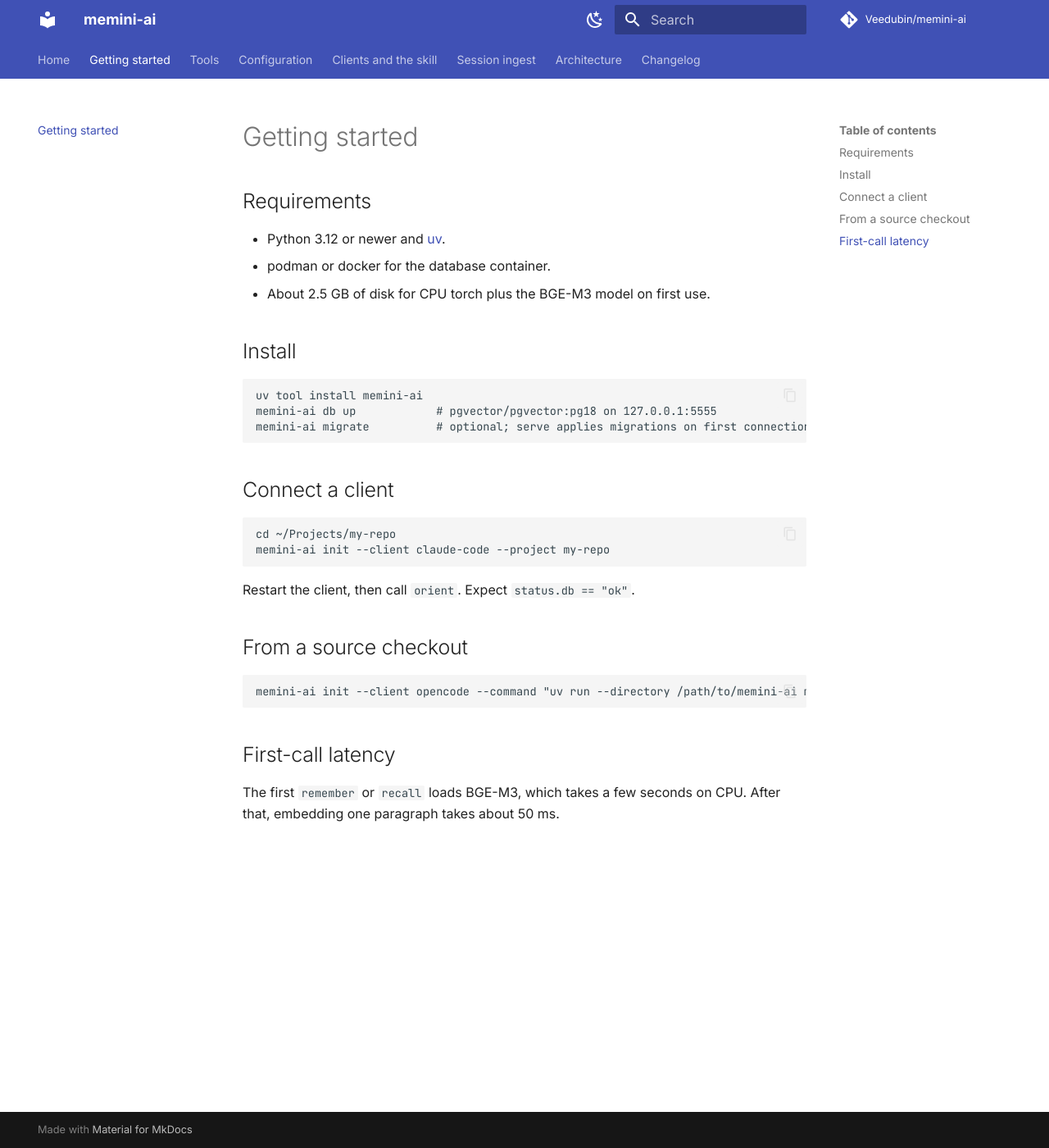
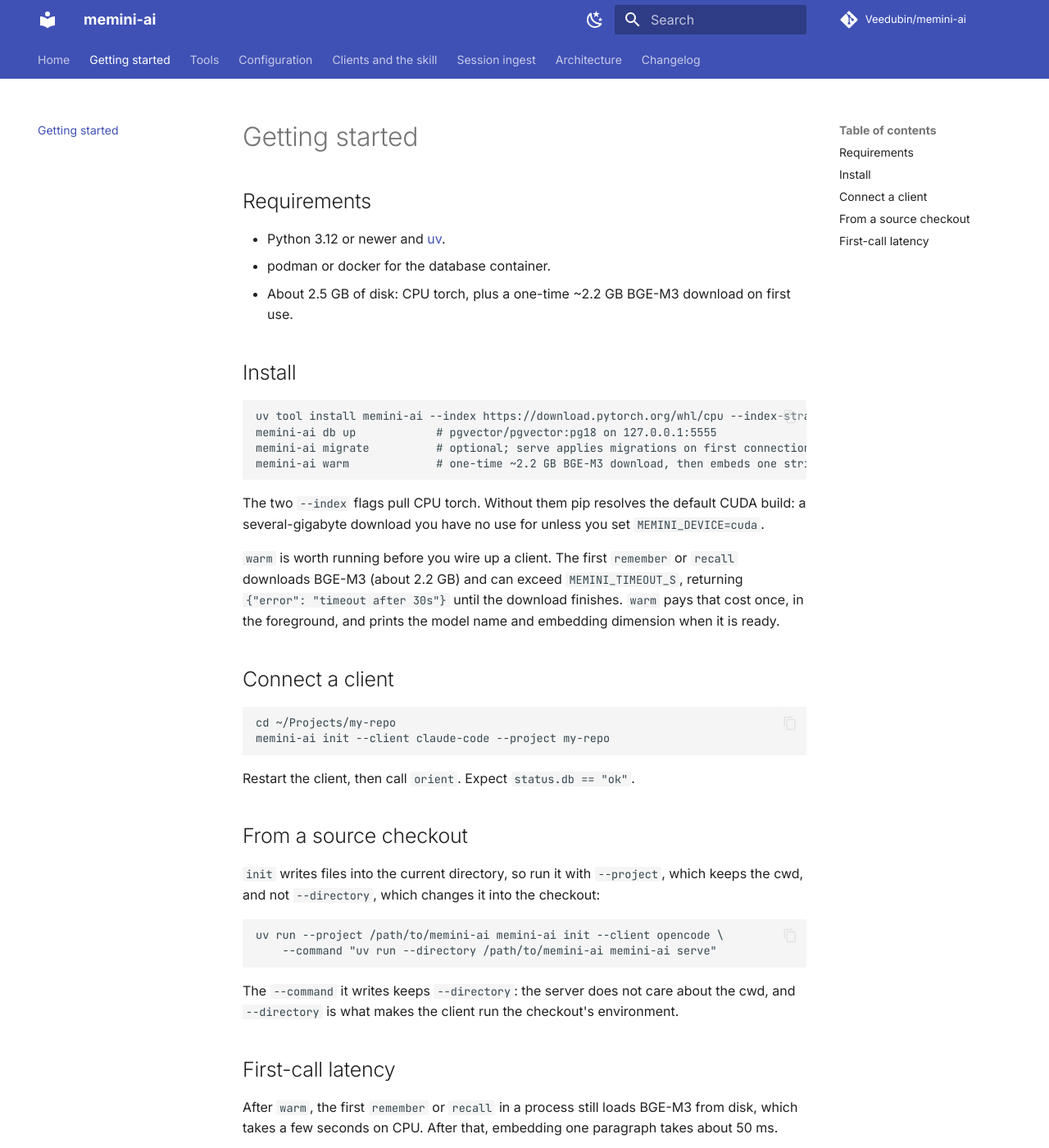
Before and after one commit to Veedubin/memini-ai, an MkDocs documentation site: the page built from docs/getting-started.md, in a window 1280 px wide and 1400 px high. Shown: the whole window at 82% size. Built offline with MkDocs 1.6.1 and Material for MkDocs 9.7.7, drawn with Linux system fonts in a browser that asks for light colours; comment, search, counter and statistics services are not loaded.

Commit message:
docs: MIT license, CPU-torch install, warm, and the cross-project recall ruling
- LICENSE (MIT, 2026 VeeDubin), referenced from the README.
- README and getting-started install with the CPU torch index and tell people
  to run `memini-ai warm` first, because the 2.2 GB model download would
  otherwise happen inside a tool call and time out.
- recall stays cross-project when `project` is omitted, like orient;
  MEMINI_PROJECT is a default for remember only. Documented in tools.md,
  configuration.md and the design spec, along with the fact that recall scores
  are relative and carry no relevance floor.
- Source-checkout instructions use `uv run --project` for init (which keeps
  the cwd) and keep `--directory` for serve, in the docs and the skill.
- clients.md and spec s4 say what init really does for kimi-code and generic:
  no skill installed or printed, AGENTS.md written anyway, --scope ignored by
  kimi-code, and an existing SKILL.md overwritten.
- CI: docs build via uvx (no torch download) and setup-uv caching; dev deps
  pin mkdocs<2.

Co-Authored-By: Claude Fable 5.1 <noreply@anthropic.com>

```diff
--- a/docs/getting-started.md
+++ b/docs/getting-started.md
@@ -4,13 +4,22 @@
 
 - Python 3.12 or newer and [uv](https://docs.astral.sh/uv/).
 - podman or docker for the database container.
-- About 2.5 GB of disk for CPU torch plus the BGE-M3 model on first use.
+- About 2.5 GB of disk: CPU torch, plus a one-time ~2.2 GB BGE-M3 download on first use.
 
 ## Install
 
-    uv tool install memini-ai
+    uv tool install memini-ai --index https://download.pytorch.org/whl/cpu --index-strategy unsafe-best-match
     memini-ai db up            # pgvector/pgvector:pg18 on 127.0.0.1:5555
     memini-ai migrate          # optional; serve applies migrations on first connection
+    memini-ai warm             # one-time ~2.2 GB BGE-M3 download, then embeds one string
+
+The two `--index` flags pull CPU torch. Without them pip resolves the default CUDA build: a
+several-gigabyte download you have no use for unless you set `MEMINI_DEVICE=cuda`.
+
+`warm` is worth running before you wire up a client. The first `remember` or `recall` downloads
+BGE-M3 (about 2.2 GB) and can exceed `MEMINI_TIMEOUT_S`, returning `{"error": "timeout after 30s"}`
+until the download finishes. `warm` pays that cost once, in the foreground, and prints the model
+name and embedding dimension when it is ready.
 
 ## Connect a client
 
@@ -21,9 +30,16 @@ Restart the client, then call `orient`. Expect `status.db == "ok"`.
 
 ## From a source checkout
 
-    memini-ai init --client opencode --command "uv run --directory /path/to/memini-ai memini-ai serve"
+`init` writes files into the current directory, so run it with `--project`, which keeps the cwd,
+and not `--directory`, which changes it into the checkout:
+
+    uv run --project /path/to/memini-ai memini-ai init --client opencode \
+        --command "uv run --directory /path/to/memini-ai memini-ai serve"
+
+The `--command` it writes keeps `--directory`: the server does not care about the cwd, and
+`--directory` is what makes the client run the checkout's environment.
 
 ## First-call latency
 
-The first `remember` or `recall` loads BGE-M3, which takes a few seconds on CPU. After that,
-embedding one paragraph takes about 50 ms.
+After `warm`, the first `remember` or `recall` in a process still loads BGE-M3 from disk, which
+takes a few seconds on CPU. After that, embedding one paragraph takes about 50 ms.
--- a/pyproject.toml
+++ b/pyproject.toml
@@ -19,7 +19,7 @@ dependencies = [
 ]
 
 [project.optional-dependencies]
-dev = ["pytest>=8", "pytest-asyncio>=0.24", "ruff>=0.6", "mypy>=1.10", "mkdocs-material>=9.5"]
+dev = ["pytest>=8", "pytest-asyncio>=0.24", "ruff>=0.6", "mypy>=1.10", "mkdocs<2", "mkdocs-material>=9.5"]
 
 [project.scripts]
 memini-ai = "memini_ai.cli:main"
```
Also changed, not shown: CHANGELOG.md (+2 -1 lines), README.md (+10 -1 lines), docs/clients.md (+12 -1 lines), docs/configuration.md (+1 -1 lines), docs/superpowers/specs/2026-09-17-memini-ai-design.md (+8 -5 lines), docs/tools.md (+7 -0 lines), src/memini_ai/skill/init-memini/SKILL.md (+9 -2 lines), 6 other files.
